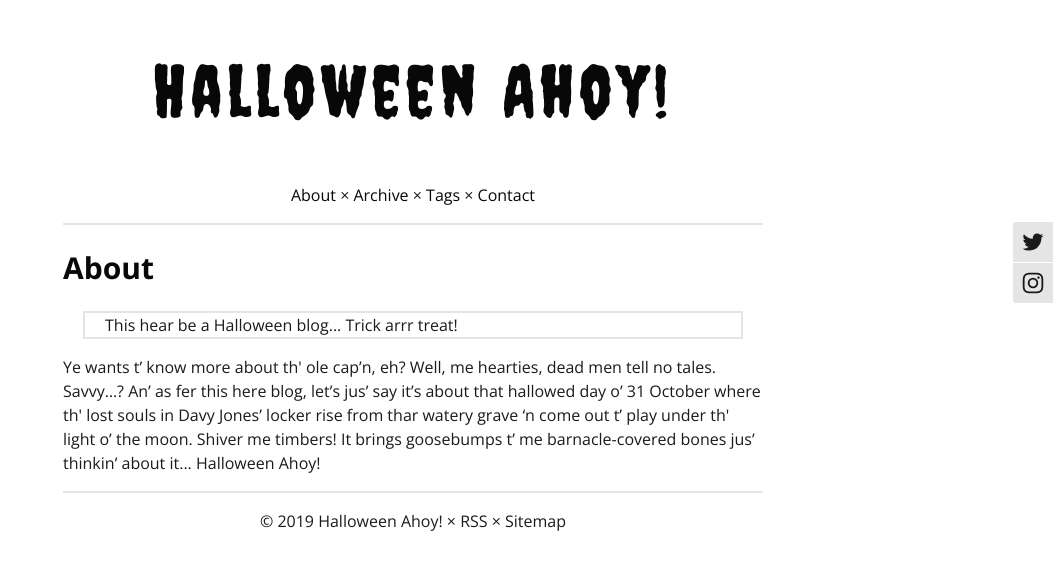
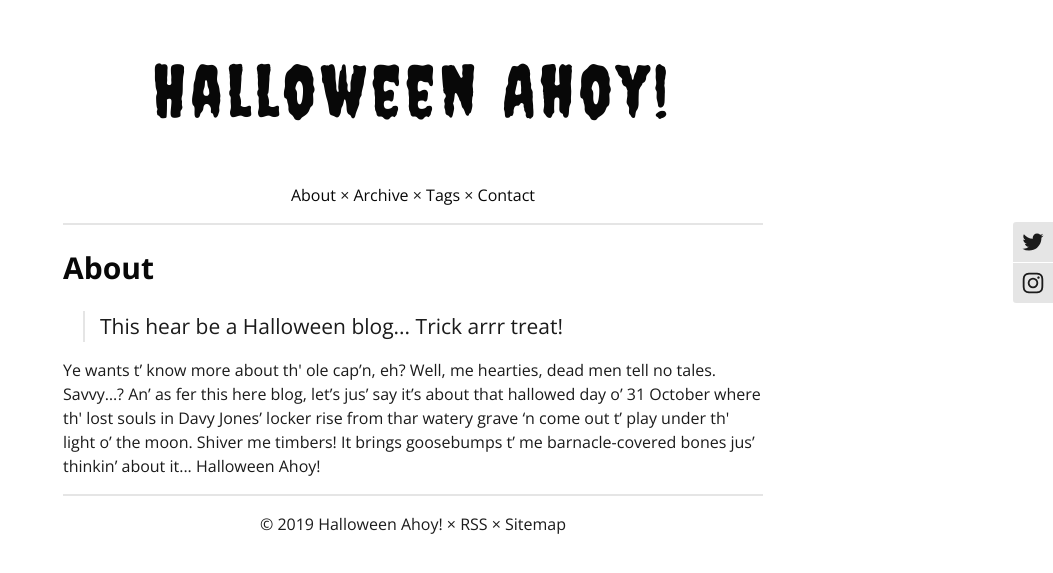
Before and after one commit to halloweenahoy/halloweenahoy.github.io, a Jekyll site: the page built from about.html, in a window 1280 px wide. Shown: the top 573 px of the page, without its empty margins (227-1280 px from the left). Built offline with Jekyll 4.4.1, drawn with Linux system fonts in a browser that asks for light colours; comment, search, counter and statistics services are not loaded.

Commit message:
Update style.css

```diff
--- a/css/style.css
+++ b/css/style.css
@@ -148,43 +148,10 @@ font-style: italic;
 /* Blockquotes */
 
 blockquote {
-	border: 2px solid rgba(0, 0, 0, 0.1);
-	margin: 0 auto;
-	padding-right: 0;
-	padding-left: 20px;
-	max-width: 636px;
-	position: relative;
-	p {
-
-		font-size: 21px;
-		font-weight: 700;
-		padding: 0 34px;
-	}
-	&:before{
-		content: '';
-    display: block;
-    position: absolute;
-    width: 96%;
-    top: -2px;
-    left: 0;
-    border: 2px #FFFFFF;
-		position: inherit;
-	}
-	&:after{
-		content: '';
-		display: block;
-		position: absolute;
-		width: 96%;
-		bottom: -2px;
-		left: 0;
-		border: 2px #FFFFFF;
-		position: inherit;
-	}
-	cite{
-		display: block;
-    text-align: right;
-		padding-right: 7%;
-	}
+margin: 10px 20px 10px;
+padding: 0px 15px;
+border-left: 2px solid rgba(0, 0, 0, 0.1);
+font-size: 21px;
 }
 
 /* Horizontal rule */
```
